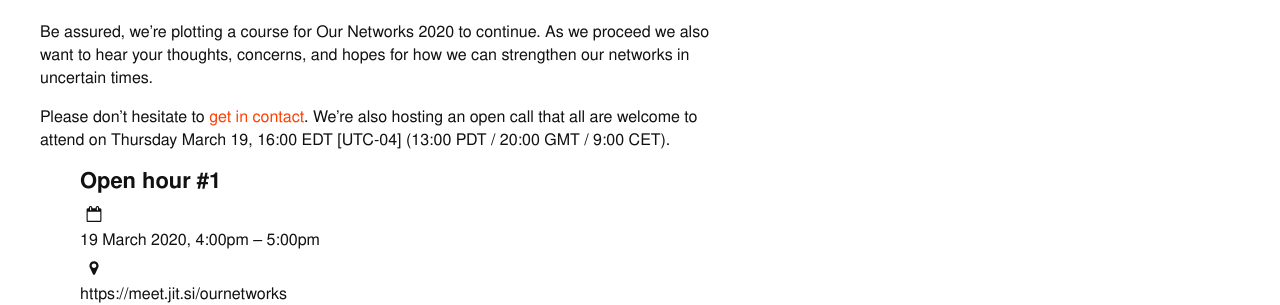
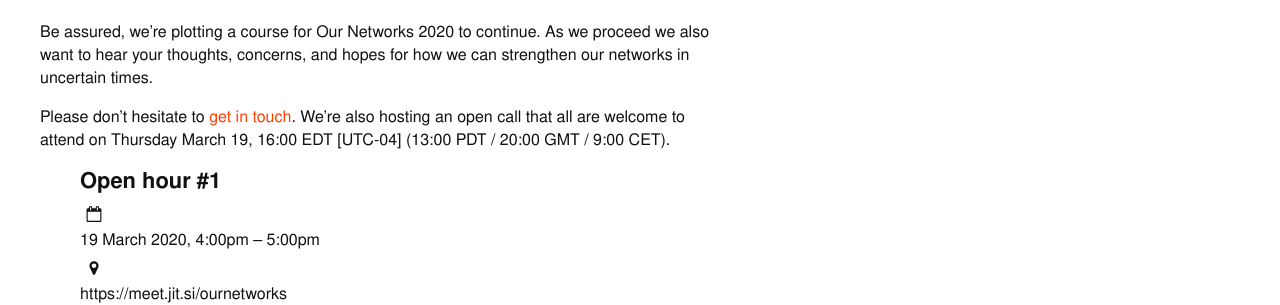
Before and after one commit to ournetworks/ournetworks.ca, a Jekyll site: the page built from index.md, in a window 1280 px wide. Shown: the part 818-1123 px from the top of the page. Built offline with Jekyll 4.4.1, drawn with Linux system fonts in a browser that asks for light colours.

Commit message:
mailto link

```diff
--- a/index.md
+++ b/index.md
@@ -12,7 +12,7 @@
 
 Be assured, we're plotting a course for Our Networks 2020 to continue. As we proceed we also want to hear your thoughts, concerns, and hopes for how we can strengthen our networks in uncertain times.
 
-Please don't hesitate to [get in contact]({{ site.email }}). We're also hosting an open call that all are welcome to attend on Thursday March 19, 16:00 EDT [UTC-04] (13:00 PDT / 20:00 GMT / 9:00 CET).
+Please don't hesitate to [get in touch](mailto:{{ site.email }}). We're also hosting an open call that all are welcome to attend on Thursday March 19, 16:00 EDT [UTC-04] (13:00 PDT / 20:00 GMT / 9:00 CET).
 
 <!-- Call section -->
 <section class="sections">
```
